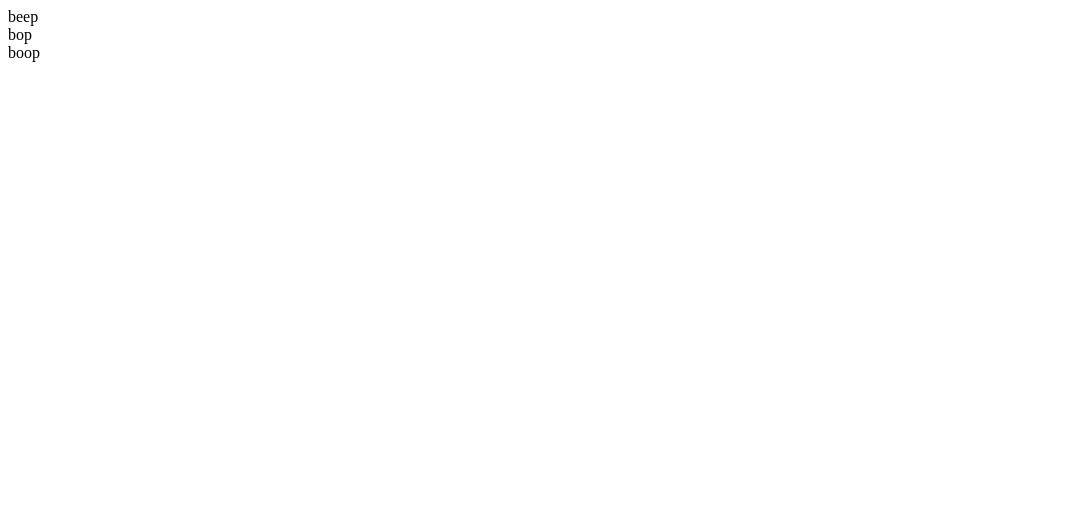
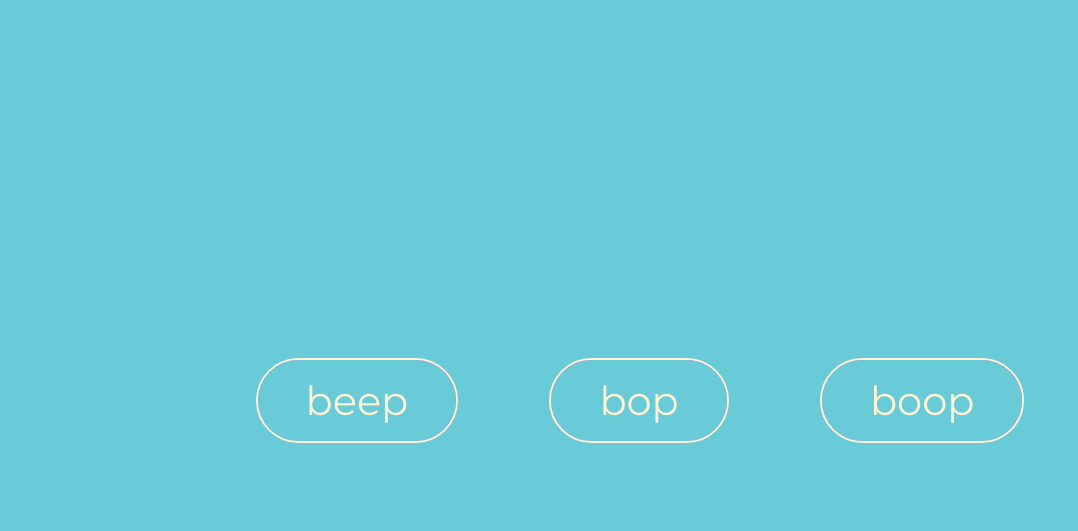
Before and after one commit to atoulmet/css-animations-all, a website: page index.html in a window 1280 px wide. Shown: the whole page, without its empty margins (0-1078 px from the left). Drawn offline with Linux system fonts and the light colour scheme; the site is published under a folder, as on GitHub Pages, so addresses that start at the root find nothing.

Commit message:
[stylesheet] Import url

```diff
--- a/index.html
+++ b/index.html
@@ -4,8 +4,8 @@
     <meta charset="UTF-8">
     <meta name="viewport" content="width=device-width, initial-scale=1.0">
     <meta http-equiv="X-UA-Compatible" content="ie=edge">
-    <link href="https://fonts.googleapis.com/css?family=Montserrat:300" rel="stylesheet">
-    <link rel="stylesheet" href="/public/css/style.css">
+    <link href="https://fonts.googleapis.com/css?family=Montserrat:400" rel="stylesheet">
+    <link rel="stylesheet" href="./public/css/style.css">
     <title>Animation Template</title>
 </head>
 <body>
```
